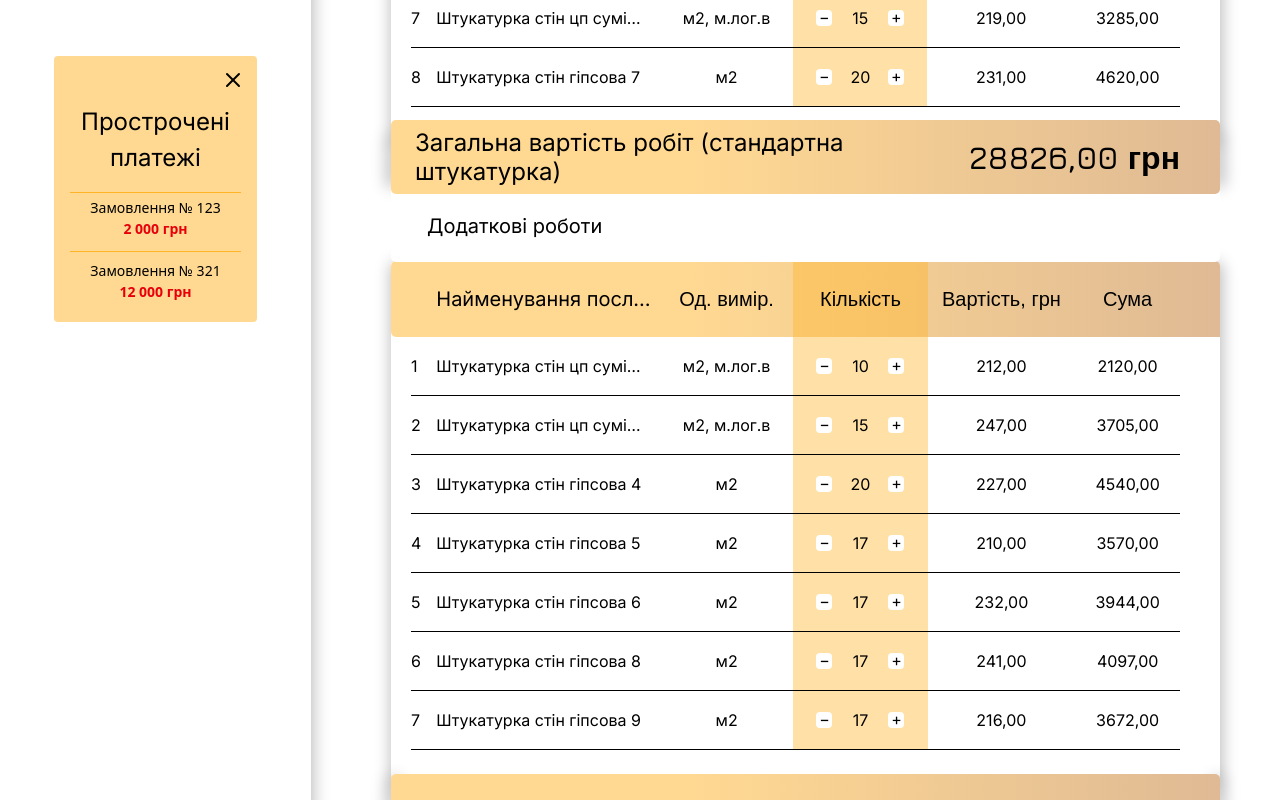
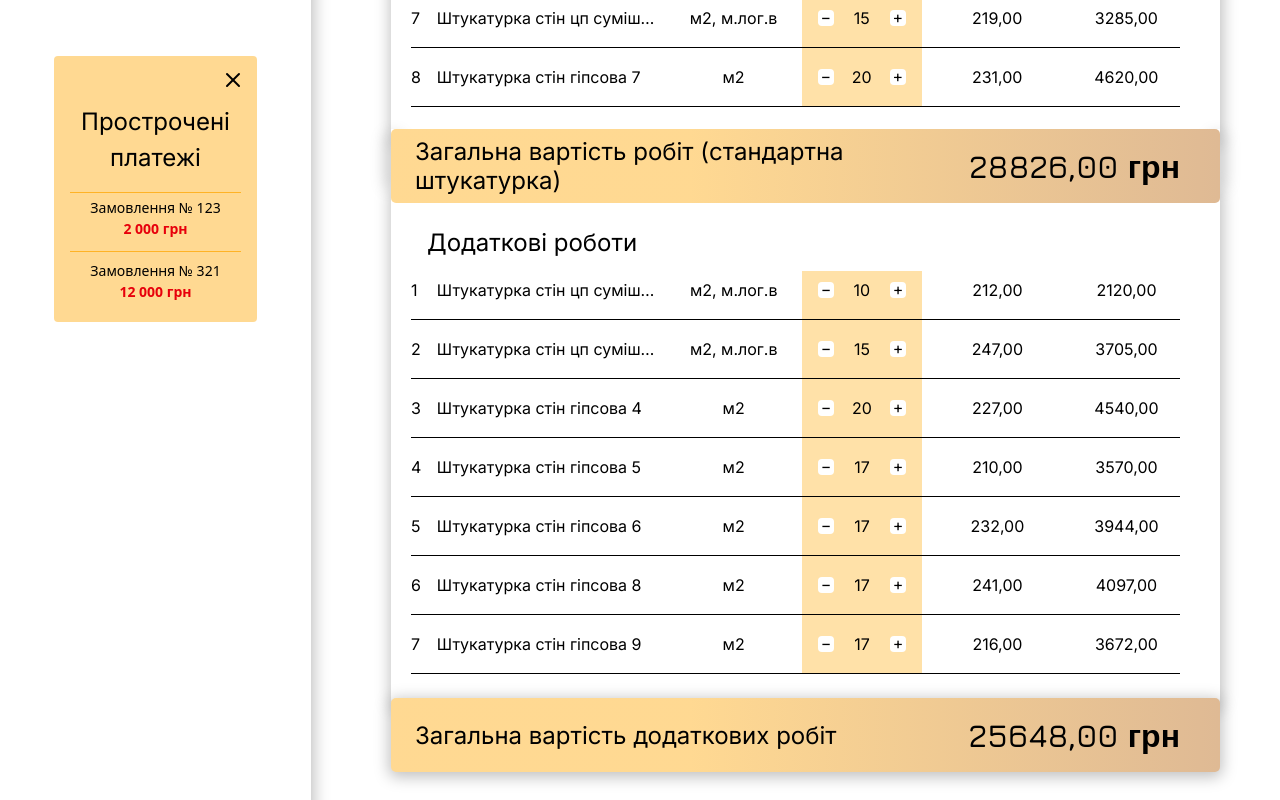
Before and after one commit to DonAkardion/StraightWalls_FE, a Next.js app: page /admin/addProject in a window 1280 px wide. Shown: the part 740-1540 px from the top of the page. Built offline with nearby package versions, Linux system fonts and the light colour scheme; a web font is replaced by a local one.

Commit message:
fix: Add project

```diff
--- a/src/components/Project/ProjectsDetailed/ProjectEstimate/ProjectEstimate.module.css
+++ b/src/components/Project/ProjectsDetailed/ProjectEstimate/ProjectEstimate.module.css
@@ -36,6 +36,10 @@
   position: relative;
   box-shadow: none;
 }
+.tableBetweenWrapSecond {
+  position: relative;
+  box-shadow: none;
+}
 
 .totatCostMainTytle {
   font-family: var(--font-inter);
@@ -65,7 +69,8 @@
   }
   .totatCostSeparateTytle {
     font-weight: 400;
-    line-height: 29px;
+    font-size: 24px;
+    line-height: 28px;
   }
   .totatCostSeparate {
     background: var(--background);
@@ -98,4 +103,21 @@
   .confirmButton {
     display: none;
   }
+  /* Нижня тінь */
+  .totatCostMainSwadow {
+    position: relative;
+    z-index: 1;
+  }
+  .totatCostMainSwadow::after {
+    content: "";
+    position: absolute;
+    bottom: 0;
+    left: 0;
+    width: 100%;
+    height: 74px;
+    box-shadow: 0 3px 15px 2px #00000040;
+    pointer-events: none;
+    border-radius: inherit;
+    z-index: -1;
+  }
 }
--- a/src/components/Project/ProjectsDetailed/ProjectEstimate/ProjectEstimate.tsx
+++ b/src/components/Project/ProjectsDetailed/ProjectEstimate/ProjectEstimate.tsx
@@ -11,6 +11,7 @@ interface Props {
   editable?: boolean;
   onServicesChange?: (services: Service[]) => void;
   tableClassName?: string;
+  tablesTytle?: string;
 }
 
 export const ProjectEstimate = ({
@@ -18,6 +19,7 @@ export const ProjectEstimate = ({
   editable = false,
   onServicesChange,
   tableClassName,
+  tablesTytle,
 }: Props) => {
   const [localServices, setLocalServices] = useState<Service[]>(services);
   const pathname = usePathname();
@@ -61,7 +63,7 @@ export const ProjectEstimate = ({
 
   return (
     <section className={`${styles.sectionEstimate} mb-[40px] md:mb-[126px]`}>
-      <h2 className={`${styles.estimateTytle} mb-[16px]`}>Кошторис</h2>
+      <h2 className={`${styles.estimateTytle} mb-[16px]`}>{tablesTytle}</h2>
       <div className="">
         <ProjectServicesTable
           services={localServices}
@@ -74,7 +76,7 @@ export const ProjectEstimate = ({
           className={`${styles.tableBetweenWrap} relative h-[126px] md:h-[48px] w-full z-[10]`}
         >
           <div
-            className={`${styles.totatCostSeparate} absolute top-[16%] md:top-[-36%] md:h-[142px] w-full z-[10] rounded-[5px]`}
+            className={`${styles.totatCostSeparate} absolute top-[16%] md:top-[-16%] md:h-[142px] w-full z-[10] md:rounded-none rounded-[5px]`}
           >
             <div
               className={`${styles.totatCostMain} flex justify-between items-center gap-2 h-[60px] md:h-[74px] w-full z-[11] rounded-[5px] py-[13px] px-[15px] md:py-[18px] md:pl-[24px] md:pr-[40px]  `}
@@ -99,14 +101,17 @@ export const ProjectEstimate = ({
             )}
 
             <h3
-              className={`${styles.totatCostSeparateTytle} md:pl-[36px] md:pt-[18px] pt-[10px]`}
+              className={`${styles.totatCostSeparateTytle} md:pl-[36px] md:pt-[26px] pt-[10px]`}
             >
               Додаткові роботи
             </h3>
           </div>
+          {/* <div
+            className={` absolute top-[-30px] right-[34%] w-[120px] h-[120px] bg-amber-700 z-10`}
+          ></div> */}
         </div>
         {pathname === `/${user.role}/addProject` && (
-          <div className="h-[76px] "></div>
+          <div className="md:hidden h-[76px] "></div>
         )}
         <ProjectServicesTable
           services={localServices}
@@ -116,13 +121,13 @@ export const ProjectEstimate = ({
           className={tableClassName}
         />
         <div
-          className={`${styles.tableBetweenWrap} relative h-[60px] md:h-[48px] w-full z-[10]`}
+          className={`${styles.tableBetweenWrapSecond} relative h-[60px] md:h-[48px] w-full z-[10]`}
         >
           <div
-            className={`${styles.totatCostSeparate} md:absolute md:bottom-[-20px] w-full mt-[15px] md:mt-0 z-[10] rounded-[5px] `}
+            className={`${styles.totatCostSeparate} md:absolute md:bottom-[-20px] w-full mt-[15px] md:mt-0 z-[10]  rounded-[5px]  `}
           >
             <div
-              className={`${styles.totatCostMain}  flex justify-between items-center gap-2 h-[60px] md:h-[74px] w-full rounded-[5px] py-[13px] px-[15px] md:py-[18px] md:pl-[24px] md:pr-[40px]  `}
+              className={`${styles.totatCostMain} ${styles.totatCostMainSwadow} flex justify-between items-center gap-2 h-[60px] md:h-[74px] w-full rounded-[5px] py-[13px] px-[15px] md:py-[18px] md:pl-[24px] md:pr-[40px]  `}
             >
               <div className={`${styles.totatCostMainTytle} `}>
                 Загальна вартість додаткових робіт
--- a/src/components/Table/Table.module.css
+++ b/src/components/Table/Table.module.css
@@ -162,10 +162,13 @@
 /* правила для AddProject  Estimate*/
 :global(.projectEstimateTableWrap) .TableRowCell:nth-child(7) {
   background: #ffb32666;
+  width: 120px;
 }
 :global(.projectEstimateTableWrap) .TableCell:nth-child(5) {
   background: #ffb32666;
+  width: 120px;
 }
+
 :global(.projectEstimateTableWrap) .indentCellLast {
   display: none;
 }
@@ -210,14 +213,6 @@
 /* правила для AddProject  MaterialsIncome*/
 :global(.projectMaterialsIncomeEditorWrap) .indentCellLast {
   display: table-cell;
-}
-:global(.projectMaterialsIncomeEditorWrap) .TableRowCell:nth-child(7) {
-  background: #ffb32666;
-
-  width: 120px;
-}
-:global(.projectMaterialsIncomeEditorWrap) .TableCell:nth-child(5) {
-  background: #ffb32666;
 }
 :global(.projectMaterialsIncomeEditorWrap) .indentCellSmallSecond {
   width: 20px;
--- a/src/components/addProject/AddProjectCrew/AddProjectCrew.tsx
+++ b/src/components/addProject/AddProjectCrew/AddProjectCrew.tsx
@@ -24,7 +24,7 @@ export const AddProjectCrew = ({ crewId, crews, workers }: Props) => {
           crews={crews}
         />
       ) : (
-        <p className={`${styles.Warning}`}>
+        <p className={`${styles.Warning} text-2xl py-[20px] px-[10px]`}>
           У цій бригаді поки немає робітників
         </p>
       )}
--- a/src/components/addProject/MaterialIncomeEditor/MaterialIncomeEditor.tsx
+++ b/src/components/addProject/MaterialIncomeEditor/MaterialIncomeEditor.tsx
@@ -78,7 +78,7 @@ export const MaterialIncomeEditor = ({
               </div>
             </div>
             <h3
-              className={`${styles.totatCostSeparateTytle} md:pl-[36px] md:pt-[40px] pt-[10px]`}
+              className={`${styles.totatCostSeparateTytle} md:pl-[36px] md:pt-[26px] pt-[10px]`}
             >
               Додаткові роботи
             </h3>
@@ -92,13 +92,13 @@ export const MaterialIncomeEditor = ({
           className={tableClassName}
         />
         <div
-          className={`${styles.tableBetweenWrap} relative h-[60px] md:h-[48px] w-full z-[10]`}
+          className={`${styles.tableBetweenWrapSecond} relative h-[60px] md:h-[48px] w-full z-[10]`}
         >
           <div
             className={`${styles.totatCostSeparate} md:absolute md:bottom-[-20px] w-full mt-[15px] md:mt-0 z-[10] rounded-[5px] `}
           >
             <div
-              className={`${styles.totatCostMain}  flex justify-between items-center gap-2 h-[60px] md:h-[74px] w-full rounded-[5px] py-[13px] px-[15px] md:py-[18px] md:pl-[24px] md:pr-[40px]  `}
+              className={`${styles.totatCostMain} ${styles.totatCostMainSwadow}  flex justify-between items-center gap-2 h-[60px] md:h-[74px] w-full rounded-[5px] py-[13px] px-[15px] md:py-[18px] md:pl-[24px] md:pr-[40px]  `}
             >
               <div className={`${styles.totatCostMainTytle} `}>
                 Загальний заробіток на матеріалах з додаткових робіт
--- a/src/features/addProject/AddProject/AddProject.tsx
+++ b/src/features/addProject/AddProject/AddProject.tsx
@@ -50,6 +50,7 @@ export function AddProject() {
           editable={true}
           onServicesChange={(updated) => setServices(updated)}
           tableClassName="projectEstimateTableWrap"
+          tablesTytle="Складання кошторису"
         />
         <span
           className={`${styles.clientsSendToViber} absolute top-[6px] right-[5px] md:top-[20px] md:right-[5px] cursor-pointer`}
--- a/src/features/addProject/AddProjectConfirm/AddProjectConfirm.tsx
+++ b/src/features/addProject/AddProjectConfirm/AddProjectConfirm.tsx
@@ -10,8 +10,8 @@ import { useProjectCreation } from "@/features/addProject/ProjectCreationContext
 import { mockCrews } from "@/mock/Crew/crewMock";
 import { mockWorkers } from "@/mock/Workers/workersMock";
 import { PaymentDetails } from "@/components/Project/ProjectsDetailed/ProjectPayment/PaymentDetails/PaymentDetails";
-import { MaterialIncomeEditor } from "@/components/addProject/MaterialIncomeEditor/MaterialIncomeEditor";
-import { mockMaterialsIncome } from "@/mock/Materials/materialsIncomeMock";
+// import { MaterialIncomeEditor } from "@/components/addProject/MaterialIncomeEditor/MaterialIncomeEditor";
+// import { mockMaterialsIncome } from "@/mock/Materials/materialsIncomeMock";
 
 export function AddProjectConfirm() {
   const params = useParams();
@@ -47,13 +47,14 @@ export function AddProjectConfirm() {
         services={services}
         onServicesChange={(updated) => setServices(updated)}
         tableClassName="projectEstimateTableWrap"
+        tablesTytle="Складання кошторису"
       />
       <MaterialsEditor />
-      <MaterialIncomeEditor
+      {/* <MaterialIncomeEditor
         materialsIncome={mockMaterialsIncome}
         onMaterialsIncomeChange={() => {}}
         tableClassName="projectMaterialsIncomeEditorWrap"
-      />
+      /> */}
       <div className={`${styles.Separator} h-[80px]`}></div>
       <AddProjectCrew crewId={crewId} crews={mockCrews} workers={mockWorkers} />
       <div className={`${styles.PaymentDetailsWrap} mb-[60px] mt-[60px]`}>
--- a/src/features/projects/ProjectsDetailed/ProjectsDetailed.tsx
+++ b/src/features/projects/ProjectsDetailed/ProjectsDetailed.tsx
@@ -1,10 +1,5 @@
 "use client";
-import React, { useMemo } from "react";
-import styles from "./ClientsDetailed.module.css";
-import { useParams } from "next/navigation";
-import Link from "next/link";
-import { usePathname } from "next/navigation";
-import { Client } from "@/types/client";
+import React from "react";
 import { mockClients } from "@/mock/Clients/clientsMock";
 import { mockProjects } from "@/mock/Project/mockProjects";
 import { mockServices } from "@/mock/Service/servicesMock";
@@ -36,6 +31,7 @@ export function ProjectsDetailed({ projectId }: Props) {
         <ProjectEstimate
           services={mockServices}
           tableClassName="projectDetailedEstimateTableWrap"
+          tablesTytle="Кошторис"
         />
         <ProjectMaterials />
         <ProjectPayment />
```
